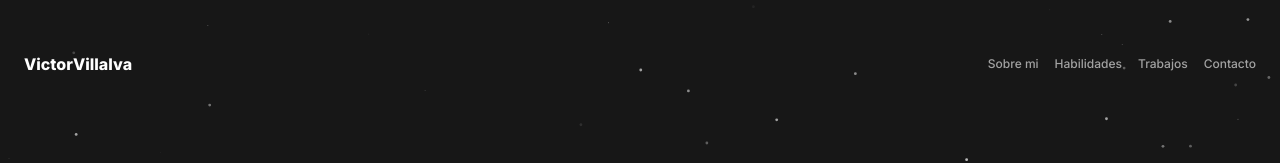
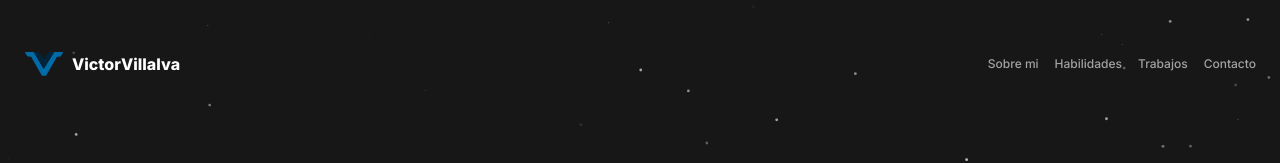
Before and after one commit to VictorVillalva/Portafolio_VictorVillalva, a Next.js app: page / in a window 1280 px wide. Shown: the top 163 px of the page. Built offline with nearby package versions, Linux system fonts and the light colour scheme.

Commit message:
Agregar componente LogoVV al encabezado y ajustar el diseño del logo

```diff
--- a/components/Header.tsx
+++ b/components/Header.tsx
@@ -1,4 +1,5 @@
 'use client'
+import LogoVV from "@/app/assets/icons/LogoVV";
 import React, { useState } from "react"
 
 export default function NavbarBasic() {
@@ -23,7 +24,8 @@ export default function NavbarBasic() {
                     role="navigation"
                 >
                     {/*      <!-- Brand logo --> */}
-                    <div className="flex justify-center items-center">
+                    <div className="flex flex-row justify-center items-center gap-2">
+                        <LogoVV w={40} h={24} />
                         <p className="text-base font-extrabold">VictorVillalva</p>
                     </div>
                     {/*      <!-- Mobile trigger --> */}
```
